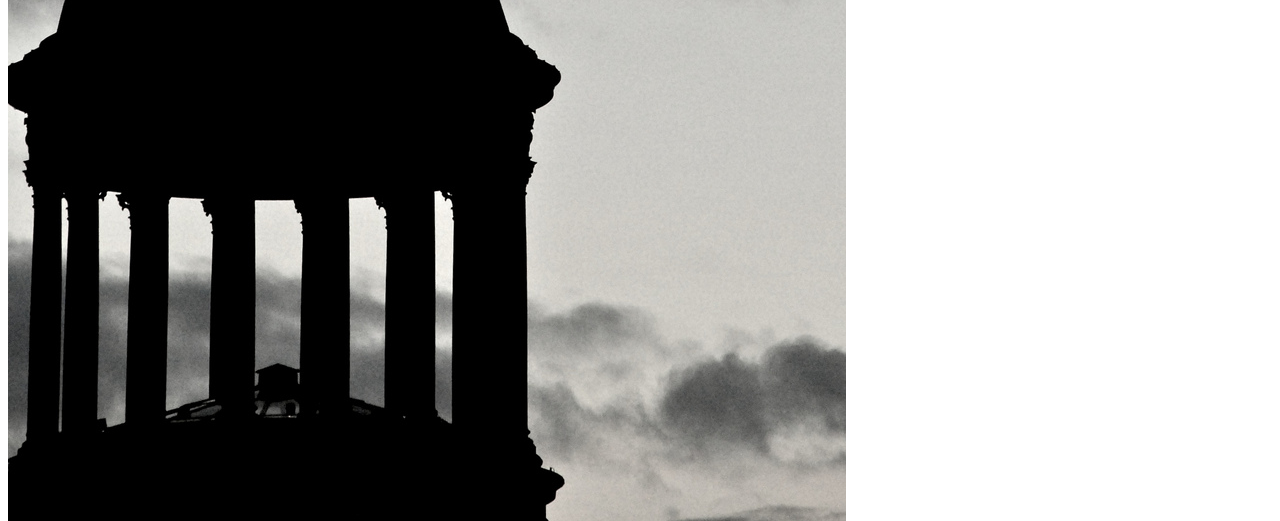
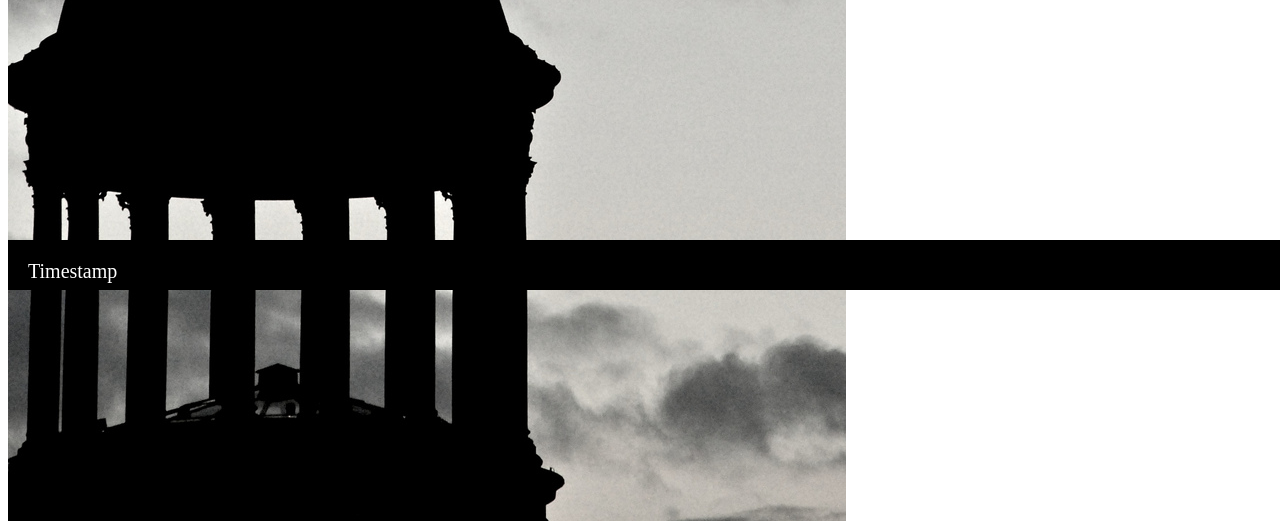
Before and after one commit to WeGood/Flickle, a Rails app: page / in a window 1280 px wide. Shown: the part 510-1031 px from the top of the page. Run offline with Rails 7, Linux system fonts and the light colour scheme; style sheets or scripts are compiled from the project's sources; some libraries are stand-ins or nearby versions.

Commit message:
Final changes for now. Still needs a lot of work put into it.

```diff
--- a/app/assets/stylesheets/jquery.maximage.min.css
+++ b/app/assets/stylesheets/jquery.maximage.min.css
@@ -1,12 +1,17 @@
-/*! Version: 2.0.72 (08-Oct-2012) */.mc-hide-scrolls{overflow:hidden}body .mc-cycle{height:100%;left:0;overflow:hidden;position:fixed;top:0;width:100%;z-index:-1}div.mc-image{-webkit-transition:opacity 1s ease-in-out;-moz-transition:opacity 1s ease-in-out;-o-transition:opacity 1s ease-in-out;transition:opacity 1s ease-in-out;-webkit-background-size:cover;-moz-background-size:cover;-o-background-size:cover;background-size:cover;background-position:center center;background-repeat:no-repeat;height:100%;overflow:hidden;width:100%}.mc-old-browser .mc-image{overflow:hidden} div.botright{
-    display:block;
+/*! Version: 2.0.72 (08-Oct-2012) */.mc-hide-scrolls{overflow:hidden}body .mc-cycle{height:100%;left:0;overflow:hidden;position:fixed;top:0;width:100%;z-index:-1}div.mc-image{-webkit-transition:opacity 1s ease-in-out;-moz-transition:opacity 1s ease-in-out;-o-transition:opacity 1s ease-in-out;transition:opacity 1s ease-in-out;-webkit-background-size:cover;-moz-background-size:cover;-o-background-size:cover;background-size:cover;background-position:center center;background-repeat:no-repeat;height:100%;overflow:hidden;width:100%}.mc-old-browser .mc-image{overflow:hidden}
 
-    /*set the div in the bottom right corner*/
-    position:absolute;
-    bottom:0;
-    right:0;
-    width:350px;
-    color: #fff
 
-    /*give it some background and border*/
-   }
+div.botright{
+  display:block;
+  position:absolute;
+  bottom:0;
+  width:100%;
+  height: 50px;
+  vertical-align: top;
+  text-align: left;
+  text-indent: 20px;
+  margin-top: 0;
+  color: #fff;
+  font-size : 20px;
+  background:#000;
+}
--- a/app/views/photos/index.html.erb
+++ b/app/views/photos/index.html.erb
@@ -14,7 +14,8 @@
 
 <script type="text/javascript" charset="utf-8">
 	$(function(){
-		// Trigger maximage
-		jQuery('#maximage').maximage();
+			// Trigger maximage
+			$('#maximage').maximage();
+
 	});
 </script>
```
